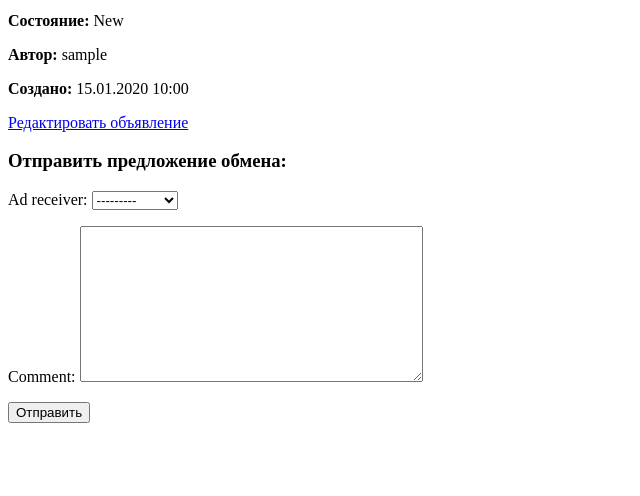
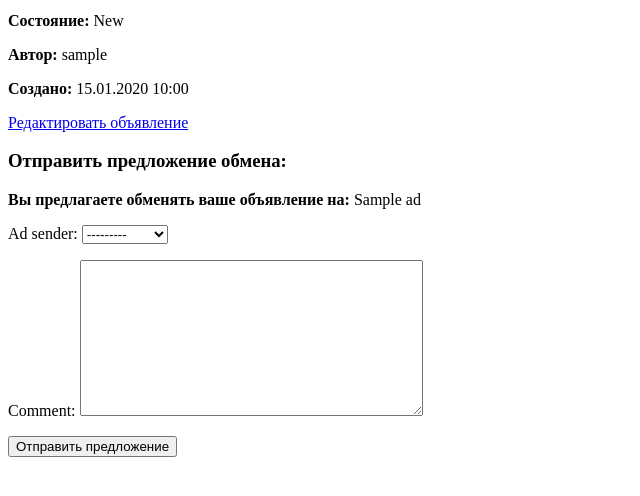
Before and after one commit to zoomprog/Barter_system, a Django app: page /ad/1/ in a window 1280 px wide. Shown: the part 242-738 px from the top of the page, without its empty margins (0-640 px from the left). Run offline with Django 5.2, Linux system fonts and the light colour scheme; a user stored in the database is signed in; tables that the repository leaves empty hold one stand-in row (values such as "Sample post").

Commit message:
Поправил ошибку при предложении обмена.

```diff
--- a/exchange_project/ads/forms.py
+++ b/exchange_project/ads/forms.py
@@ -9,4 +9,13 @@ class AdForm(forms.ModelForm):
 class ProposalForm(forms.ModelForm):
     class Meta:
         model = ExchangeProposal
-        fields = ['ad_receiver', 'comment']
+        fields = ['ad_sender', 'comment']
+
+    def __init__(self, *args, **kwargs):
+        user = kwargs.pop('user', None)
+        super().__init__(*args, **kwargs)
+        if user:
+            # Показываем только объявления пользователя
+            self.fields['ad_sender'].queryset = Ad.objects.filter(user=user)
+            self.fields['ad_sender'].label = "Мое объявление для обмена"
+            self.fields['ad_sender'].help_text = "Выберите ваше объявление, которое вы хотите обменять"
--- a/exchange_project/ads/templates/ads/ad_detail.html
+++ b/exchange_project/ads/templates/ads/ad_detail.html
@@ -26,6 +26,7 @@
 {% endif %}
 
 <h3>Отправить предложение обмена:</h3>
+<p><strong>Вы предлагаете обменять ваше объявление на:</strong> {{ ad.title }}</p>
 {% if form.errors %}
 <div class="alert alert-error">
     <strong>Ошибки в форме:</strong>
@@ -42,6 +43,6 @@
 <form method="post">
   {% csrf_token %}
   {{ form.as_p }}
-  <button type="submit">Отправить</button>
+  <button type="submit">Отправить предложение</button>
 </form>
 {% endblock %}
--- a/exchange_project/ads/views.py
+++ b/exchange_project/ads/views.py
@@ -19,24 +19,38 @@ def index(request):
     ads = Ad.objects.all()
     return render(request, 'ads/index.html', {'ads': ads})
 
+
+# В views.py - исправляем логику
 @login_required
 def ad_detail(request, pk):
     ad = get_object_or_404(Ad, pk=pk)
+    is_author = ad.user == request.user
+
     if request.method == 'POST':
+        if is_author:
+            messages.error(request, "Вы не можете отправить предложение обмена самому себе.")
+            return redirect('ad_detail', pk=pk)
+
         form = ProposalForm(request.POST)
         if form.is_valid():
             proposal = form.save(commit=False)
-            proposal.ad_sender = ad
+            proposal.ad_receiver = ad  # Объявление, на которое хотят обменять
+            proposal.ad_sender = form.cleaned_data['ad_sender']  # Объявление пользователя
             proposal.user = request.user
             proposal.save()
             messages.success(request, "Предложение обмена отправлено!")
             return redirect('ad_detail', pk=pk)
-        else:
-            messages.error(request, "Пожалуйста, исправьте ошибки в форме.")
     else:
+        # Показываем только объявления текущего пользователя
+        user_ads = Ad.objects.filter(user=request.user)
         form = ProposalForm()
+        form.fields['ad_sender'].queryset = user_ads
 
-    return render(request, 'ads/ad_detail.html', {'ad': ad, 'form': form})
+    return render(request, 'ads/ad_detail.html', {
+        'ad': ad,
+        'form': form,
+        'is_author': is_author
+    })
 
 @login_required
 def create_ad(request):
```
